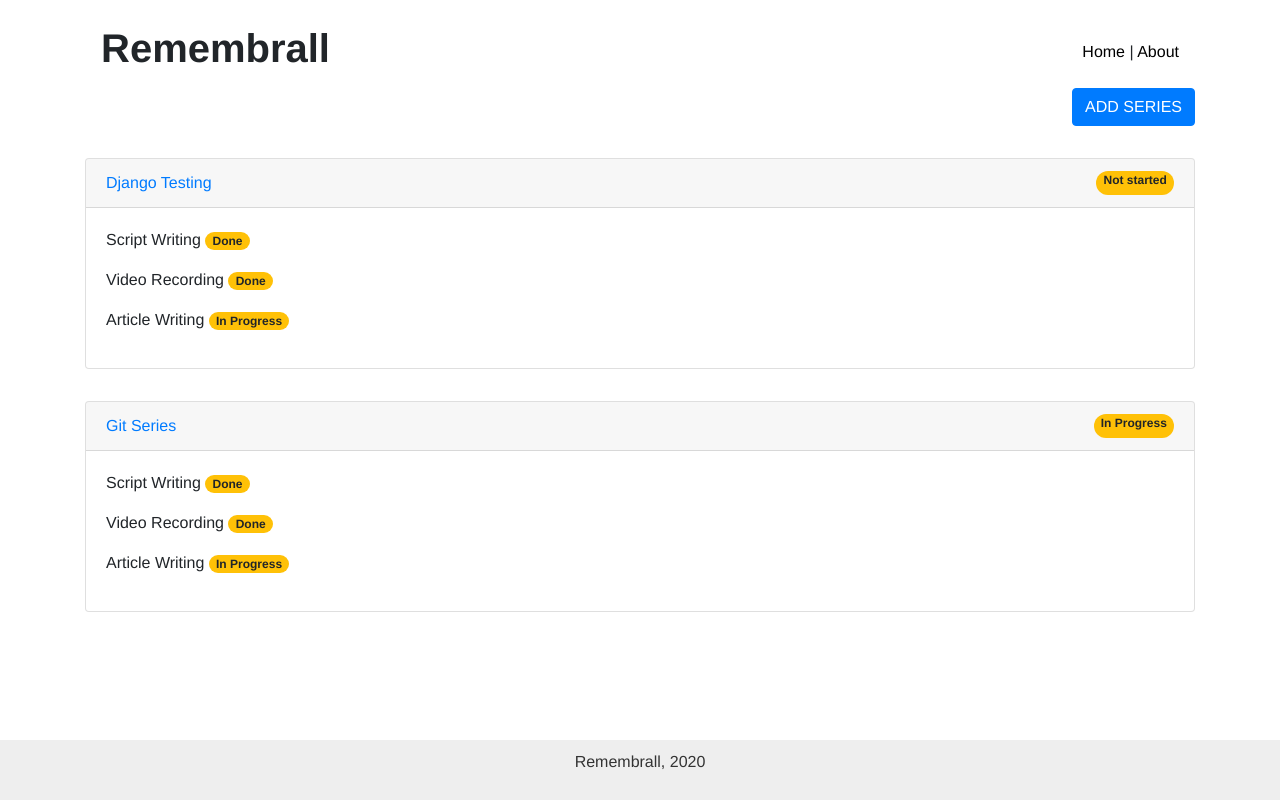
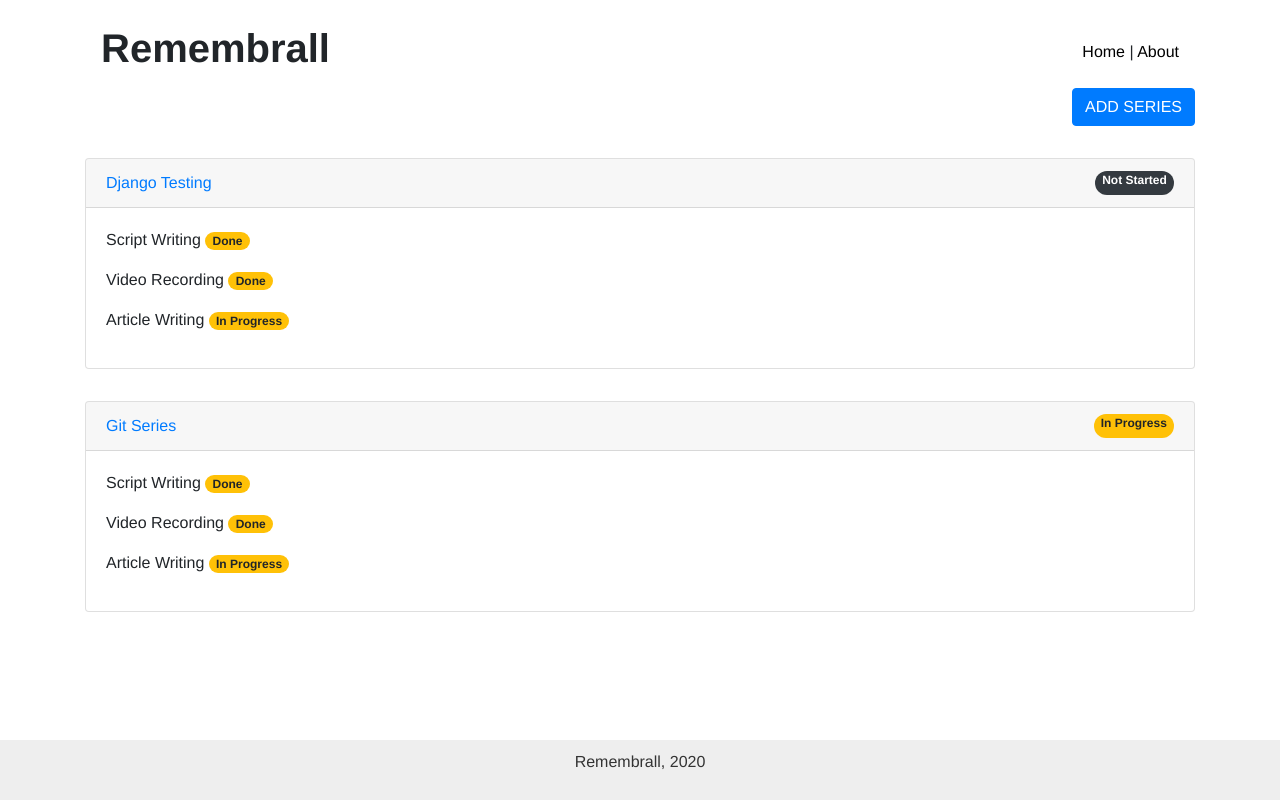
Before and after one commit to BesnardConsultingSAS/article-remembrall, a Vue app: page / in a window 1280 px wide. Built offline with nearby package versions, Linux system fonts and the light colour scheme.

Commit message:
AREM-7, Change the color of Series status badges

```diff
--- a/src/components/SeriesItem.vue
+++ b/src/components/SeriesItem.vue
@@ -3,7 +3,7 @@
     <div class="card-header">
       <div class="d-flex justify-content-between">
         <a href="">{{ series.title }}</a>
-        <span class="badge badge-pill badge-warning">
+        <span v-bind:class="seriesStatus" class="badge badge-pill">
           {{ series.status }}
         </span>
       </div>
@@ -24,7 +24,24 @@ import { defineComponent } from "vue";
 
 export default defineComponent({
   name: "SeriesItem",
-  props: ["series"]
+  props: ["series"],
+  computed: {
+    seriesStatus: function() {
+      const seriesStatuses = {
+        "Not Started": "badge-dark",
+        "In Progress": "badge-warning",
+        Done: "badge-success"
+      };
+
+      for (const key in seriesStatuses) {
+        if (this.series.status === key) {
+          return seriesStatuses[key];
+        }
+      }
+
+      return "badge-success";
+    }
+  }
 });
 </script>
 
--- a/src/views/Home.vue
+++ b/src/views/Home.vue
@@ -18,7 +18,7 @@ export default defineComponent({
         {
           id: 1,
           title: "Django Testing",
-          status: "Not started",
+          status: "Not Started",
           items: [
             {
               id: 1,
```
